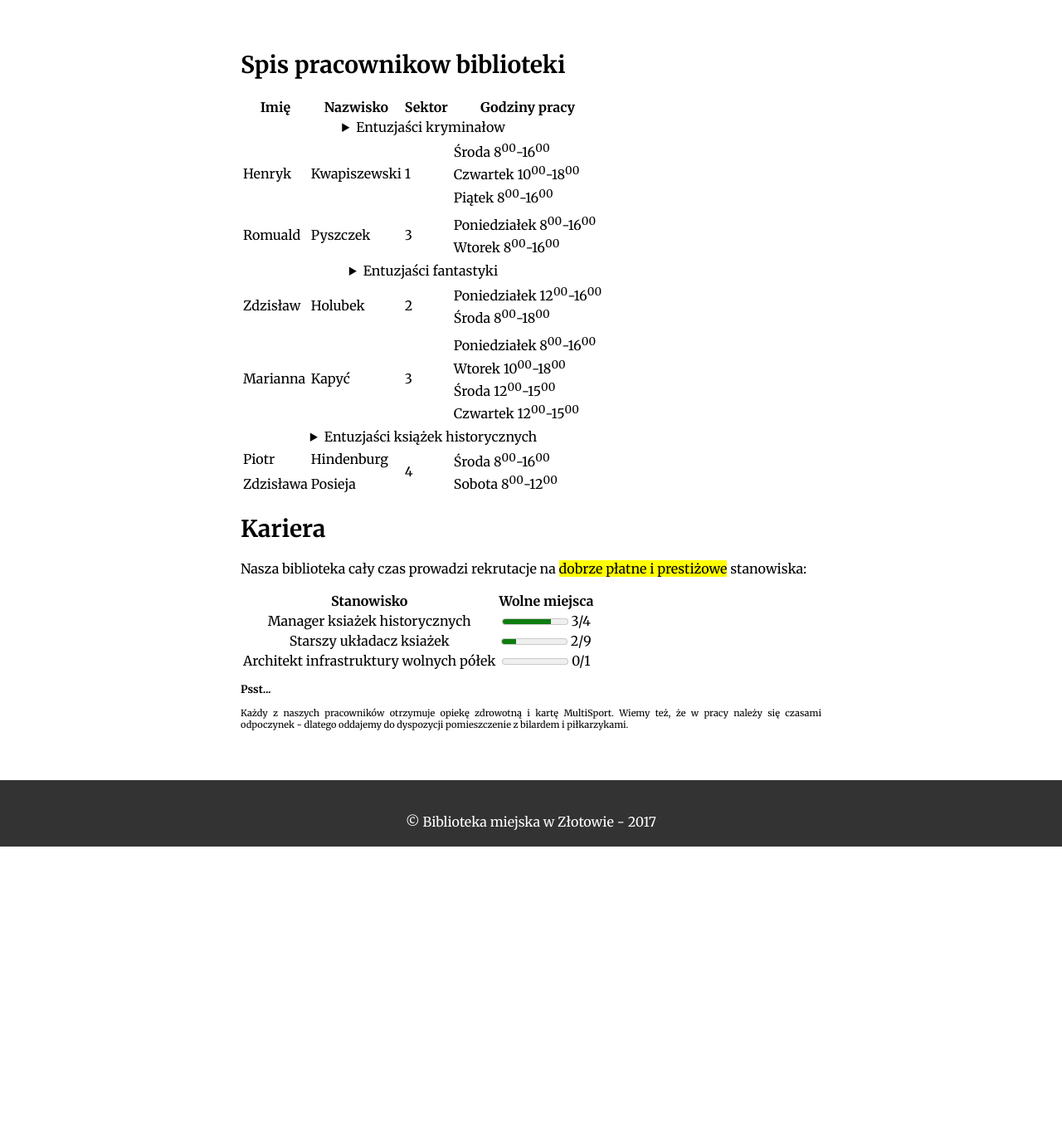
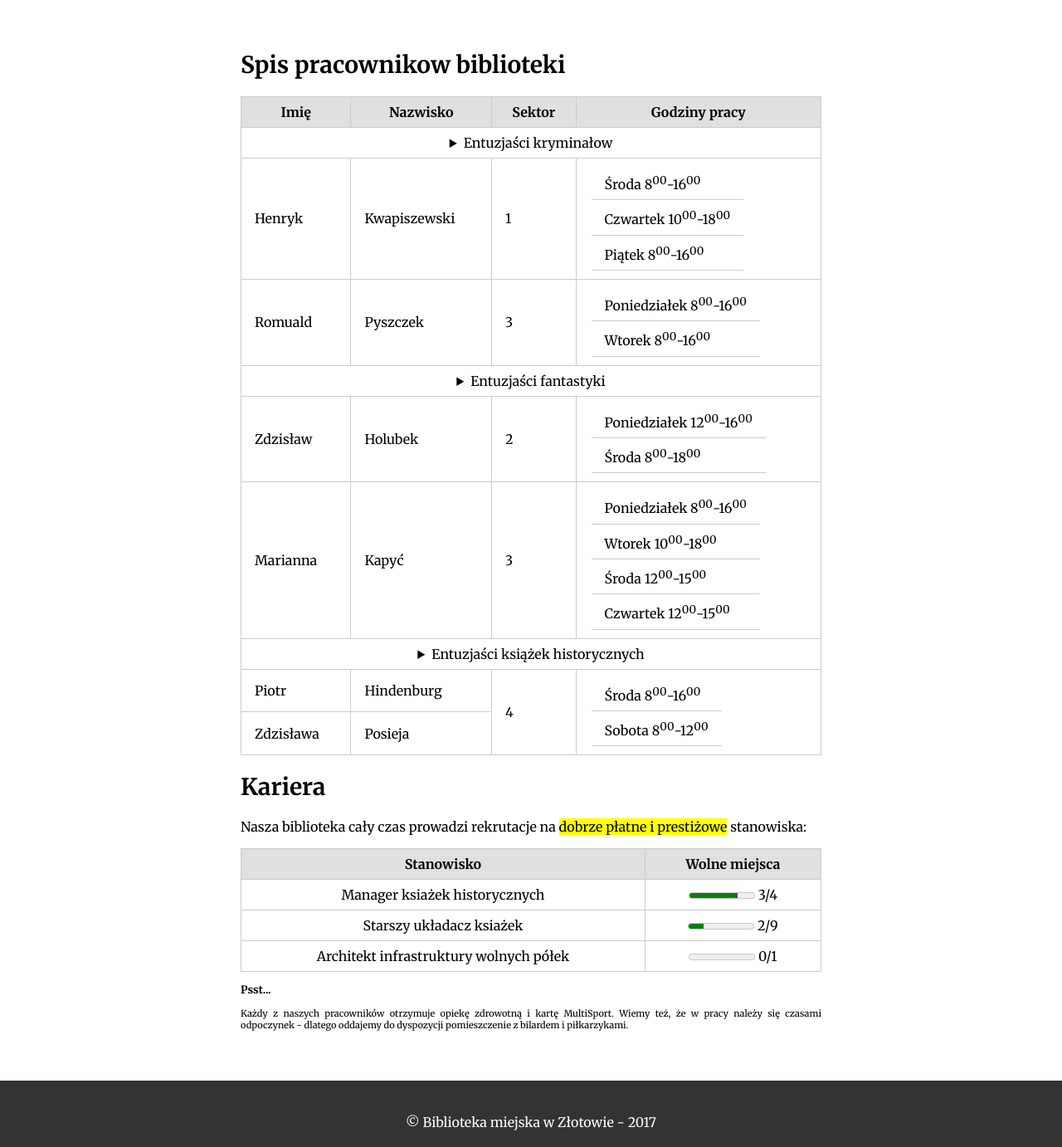
Before and after one commit to wSoltysiak/PSWLab, a PHP site: page /team.html in a window 1280 px wide. Shown: the part 552-1934 px from the top of the page at 83% size. Before the commit the page ends 1572 px from the top, so only its background shows below. Run offline with PHP 8.4, Linux system fonts and the light colour scheme.

Commit message:
Zmiana nazw w plikach styli tabel

```diff
--- a/assets/css/table.css
+++ b/assets/css/table.css
@@ -1,4 +1,4 @@
-.pure-table {
+.library-table {
     border-collapse: collapse;
     border-spacing: 0;
     empty-cells: show;
@@ -7,18 +7,18 @@
 
 }
 
-.pure-table thead {
+.library-table thead {
     background-color: #e0e0e0;
     color: #000;
     text-align: left;
     vertical-align: bottom;
 }
 
-.pure-table td:first-child, .pure-table th:first-child {
+.library-table td:first-child, .library-table th:first-child {
     border-left-width: 0;
 }
 
-.pure-table td, .pure-table th {
+.library-table td, .library-table th {
     border-left: 1px solid #cbcbcb;
     border-width: 0 0 0 1px;
     font-size: inherit;
@@ -28,6 +28,6 @@
     border-bottom: 1px solid #cbcbcb;
 }
 
-.pure-table td:first-child, .pure-table th:first-child {
+.library-table td:first-child, .library-table th:first-child {
     border-left-width: 0;
 }
```
